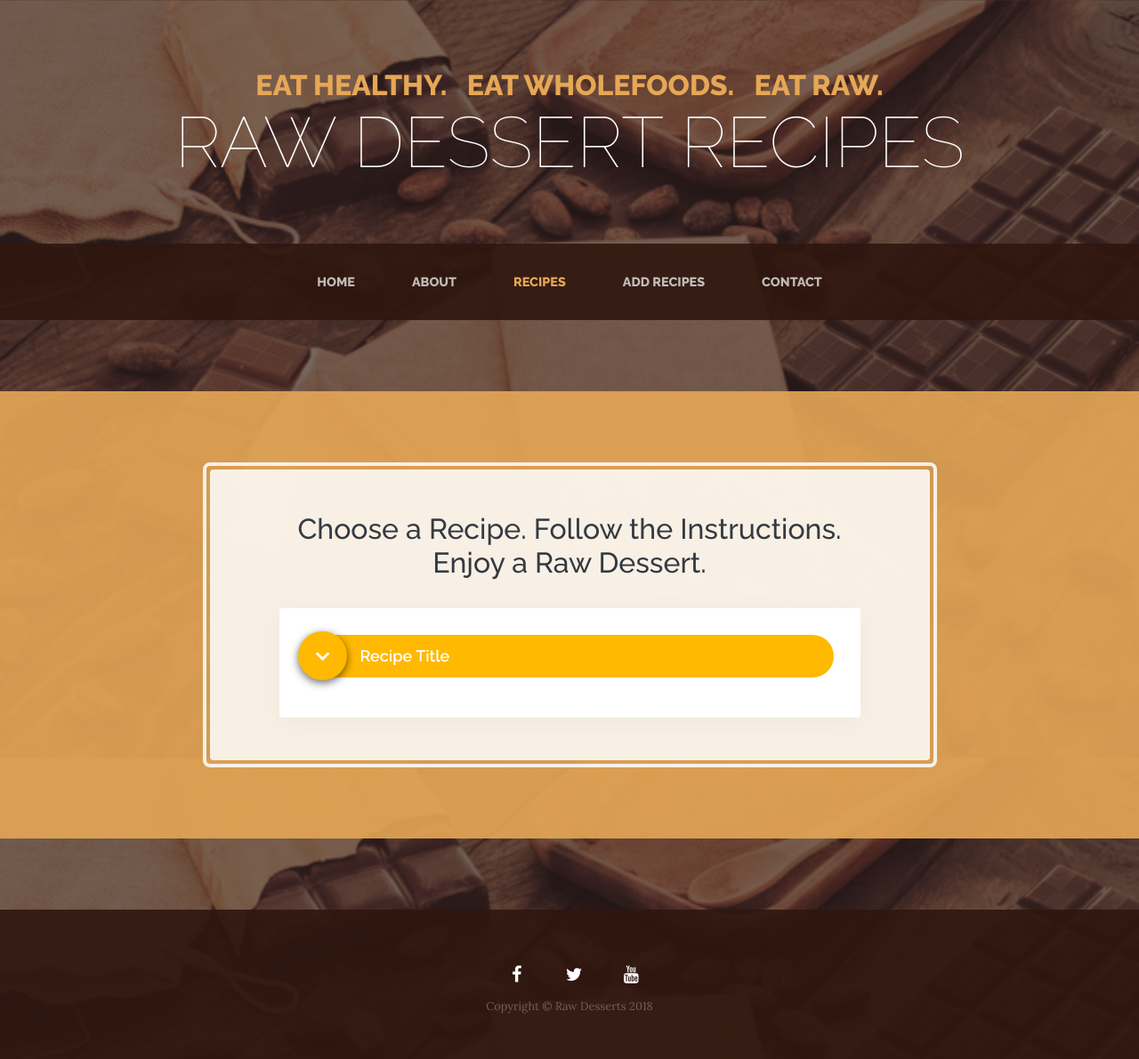
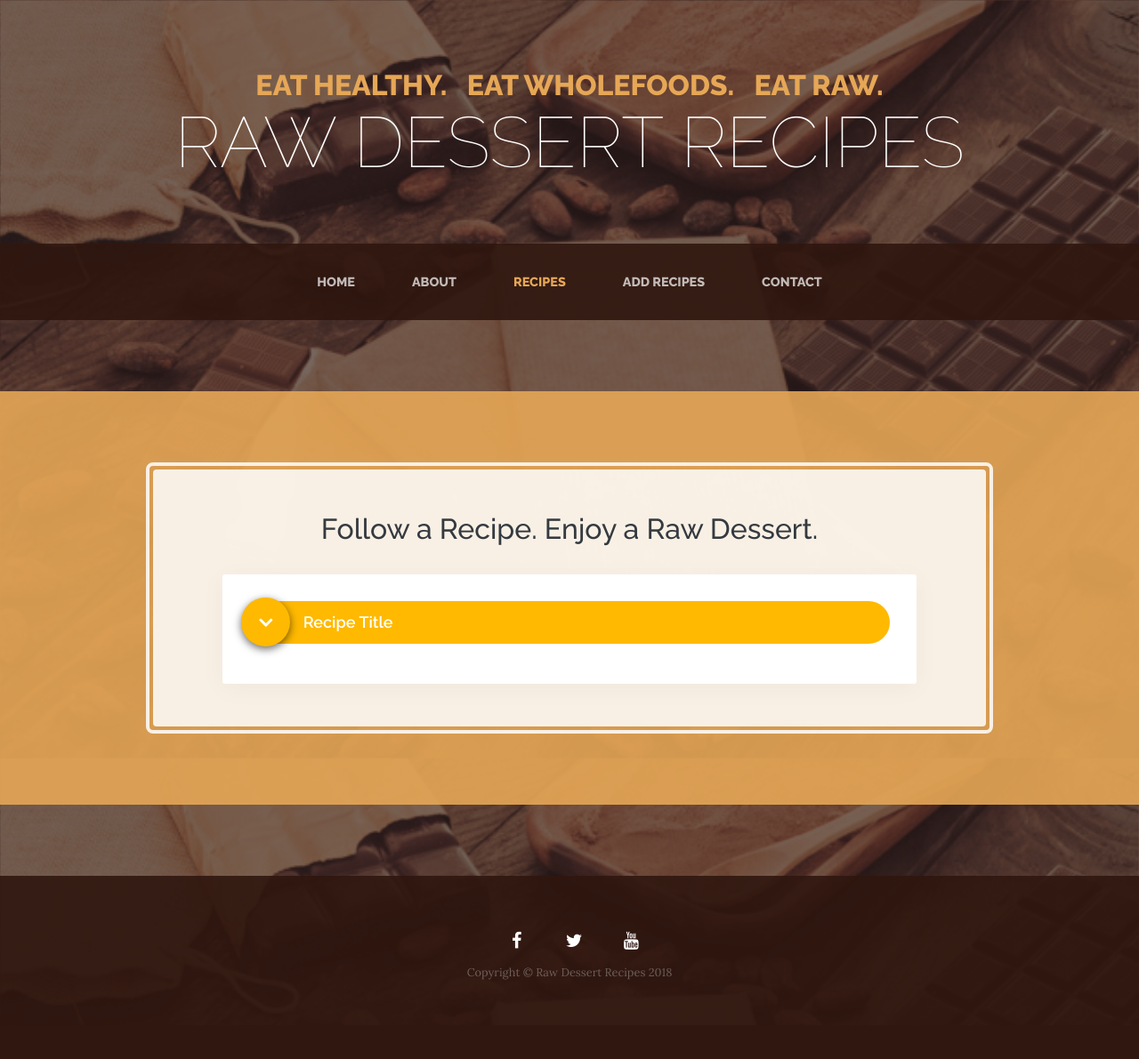
Before and after one commit to Code-Institute-Submissions/raw-dessert-recipes, a Flask app: page /recipes in a window 1280 px wide. Shown: the whole page at 89% size. After the commit the page ends 1102 px from the top, so only its background shows below. Run offline with Flask 2, Linux system fonts and the light colour scheme; some libraries are stand-ins or nearby versions.

Commit message:
Update recipes.html to widen container for recipe text.

```diff
--- a/templates/about.html
+++ b/templates/about.html
@@ -95,7 +95,7 @@
     </div>
 
     <div class="container">
-      <p class="m-0 small">Copyright &copy; Raw Desserts 2018</p>
+      <p class="m-0 small">Copyright &copy; Raw Dessert Recipes 2018</p>
     </div>
   </footer>
 
--- a/templates/addrecipes.html
+++ b/templates/addrecipes.html
@@ -112,7 +112,7 @@
         </div>
 
         <div class="container">
-            <p class="m-0 small">Copyright &copy; Raw Desserts 2018</p>
+            <p class="m-0 small">Copyright &copy; Raw Dessert Recipes 2018</p>
         </div>
     </footer>
 
--- a/templates/contact.html
+++ b/templates/contact.html
@@ -106,7 +106,7 @@
         </div>
 
         <div class="container">
-            <p class="m-0 small">Copyright &copy; Raw Desserts 2018</p>
+            <p class="m-0 small">Copyright &copy; Raw Dessert Recipes 2018</p>
         </div>
     </footer>
 
--- a/templates/index.html
+++ b/templates/index.html
@@ -93,7 +93,7 @@
     </div>
 
     <div class="container">
-      <p class="m-0 small">Copyright &copy; Raw Desserts 2018</p>
+      <p class="m-0 small">Copyright &copy; Raw Dessert Recipes 2018</p>
     </div>
   </footer>
 
--- a/templates/recipes.html
+++ b/templates/recipes.html
@@ -66,8 +66,8 @@
         </div>
     </nav>
 
+
     <section class="page-section cta">
-        <div class="container">
         <div class="row">
             <div class="col-xl-9 mx-auto">
                 <div class="cta-inner rounded">
@@ -77,7 +77,7 @@
                             <div class="row">
                                 <div class="col-md-12">
                                     <div class="section-title text-center wow zoomIn">
-                                            <h2 class="text-dark">Choose a Recipe. Follow the Instructions. Enjoy a Raw Dessert.</h2>
+                                        <h2 class="text-dark">Follow a Recipe. Enjoy a Raw Dessert.</h2>
                                         <br>
                                     </div>
                                 </div>
@@ -112,7 +112,6 @@
                 </div>
             </div>
         </div>
-        </div>
     </section>
 
     <footer class="footer text-faded text-center py-5">
@@ -123,7 +122,7 @@
         </div>
 
         <div class="container">
-            <p class="m-0 small">Copyright &copy; Raw Desserts 2018</p>
+            <p class="m-0 small">Copyright &copy; Raw Dessert Recipes 2018</p>
         </div>
     </footer>
 
```
Lines whose indentation alone changed are shown as unchanged.
